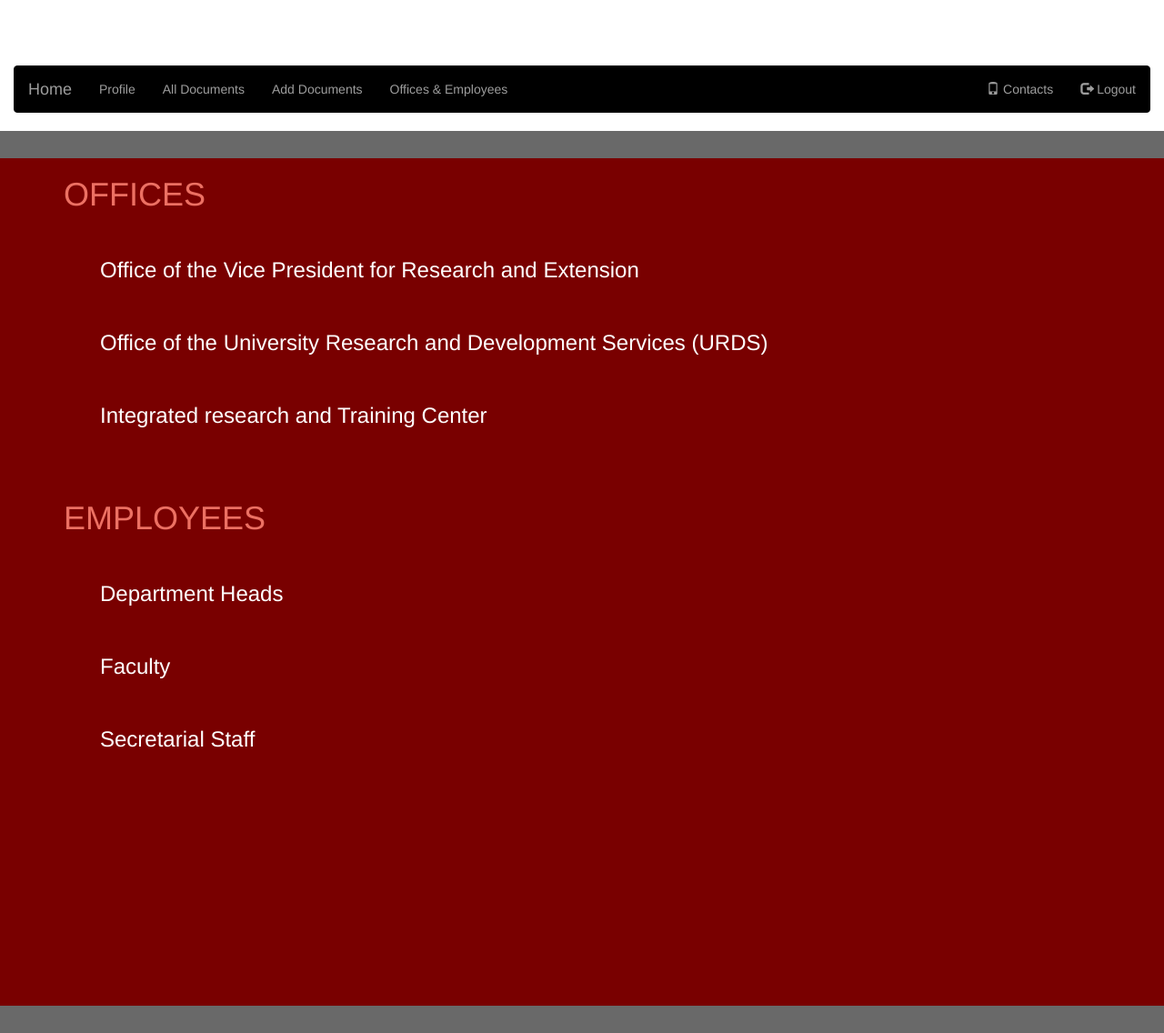
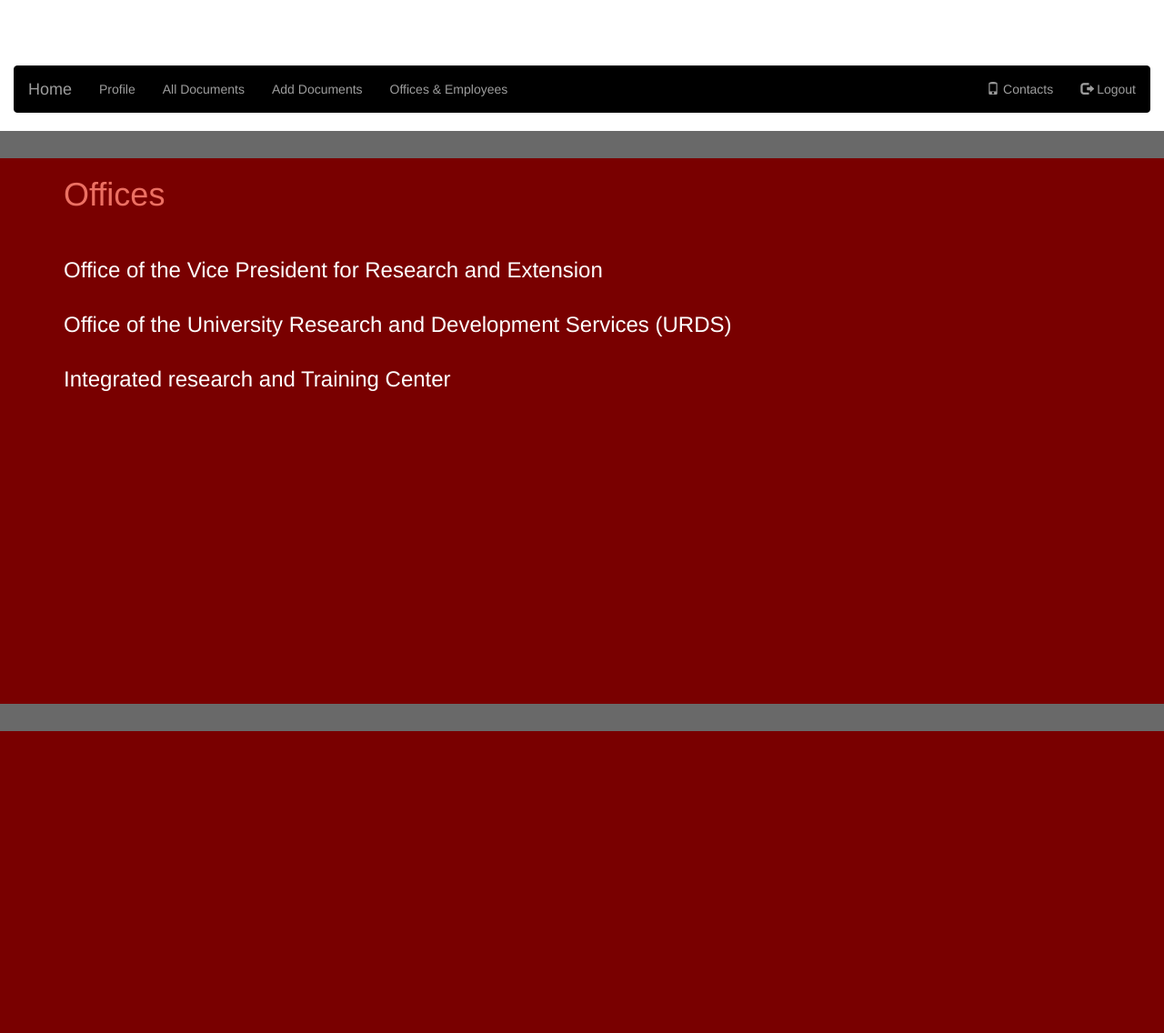
Before and after one commit to geisher09/Document-Tracking-System, a CodeIgniter app: page /database/index.php/home/offices in a window 1280 px wide. Shown: the part 158-1294 px from the top of the page at 91% size. After the commit the page ends 962 px from the top, so only its background shows below. Run offline with CodeIgniter, Linux system fonts and the light colour scheme; some libraries are stand-ins or nearby versions.

Commit message:
Revision of view for offices and dept and function for add dept

```diff
--- a/application/controllers/Home.php
+++ b/application/controllers/Home.php
@@ -66,6 +66,22 @@ class Home extends CI_Controller {
 		$this->load->view('footer');
 	}
 
+	public function dept(){
+		$header_data['title']="Departments";
+
+		$this->load->view('header',$header_data);
+		$this->load->view('departments');
+		$this->load->view('footer');
+	}
+
+	public function addDept(){
+	$header_data['title']="Add Department";
+
+	$this->load->view('header',$header_data);
+	$this->load->view('addDept');
+	$this->load->view('footer');
+	}
+
 	public function login(){
 		$header_data['title']="Login";
 		$this->load->view('login',$header_data);
@@ -103,8 +119,6 @@ class Home extends CI_Controller {
 				$this->load->view('footer');
 				echo "WAAAAAAAAAAAAAa";
         }
-
-
 	}
 
 	public function do_upload(){
@@ -120,6 +134,33 @@ class Home extends CI_Controller {
 		return redirect('home/add');
 	}
 
+	public function saveDept(){
+		$this->form_validation->set_rules('department_id', 'Department ID', 'required');
+	 	$this->form_validation->set_rules('department_desc', 'Department Name', 'required');
+  		$this->form_validation->set_error_delimiters('<div class="text-danger bg-danger">', '</div>');
+
+        if ($this->form_validation->run()){
+
+               	$data = $this->input->post();
+             	$this->load->model('dts_model');
+             	if ($this->dts_model->saveDepartment($data)){
+             		$this->session->set_flashdata('response', 'Saved Succesfully!');
+				 }
+				 else{
+             		$this->session->set_flashdata('response', 'Failed :(');
+				 }
+				 return redirect('home/addDept');
+
+        }
+        else{
+            	$header_data['title']="Add Documents";
+				$this->load->view('header',$header_data);
+				$this->load->view('addDept');
+				$this->load->view('footer');
+				echo "WAAAAAAAAAAAAAa";
+        }
+	}
+
 
 
 }
--- a/application/models/dts_model.php
+++ b/application/models/dts_model.php
@@ -23,6 +23,10 @@
 			return $this->db->insert('document', $data,$url);
 		}
 
+		public function saveDepartment($data){
+			return $this->db->insert('department', $data);
+		}
+
 
 	}
 
--- a/application/views/offices.php
+++ b/application/views/offices.php
@@ -1,45 +1,28 @@
 <!--border-->
-	<div class="row">
-		<div class=" col-md-12 col-sm-12 col-xs-12 border">
+<div class="row">
+	<div class=" col-md-12 col-sm-12 col-xs-12 border">
 
-		</div>
 	</div>
+</div>
 
-	<!--body-->
-	<div class="row" onload="setup()">
-		<div class=" col-lg-12 col-lg-12 col-lg-12 body " >
+<!--body-->
+<div class="row">
+	<div class=" col-md-12 col-sm-12 col-xs-12 body">
 		<div class="container">
 			<div class="h">
-			<h1>OFFICES</h1><br>
+			<h1>Offices</h1><br>
+				<h3><a href="<?php echo site_url('Home/dept'); ?>" class="o"> Office of the Vice President for Research and Extension </a></h3> <br><br>
+				<h3><a href="#" class="o"> Office of the University Research and Development Services (URDS) </a></h3> <br><br>
+				<h3><a href="#" class="o"> Integrated research and Training Center </a></h3> <br><br>
 
-					<ul><h3><a href="#" class="o"> Office of the Vice President for Research and Extension </a></h3></ul> <br><br><br>
-					<ul><h3><a href="#" class="o"> Office of the University Research and Development Services (URDS) </a></h3></ul> <br><br><br>
-					<ul><h3><a href="#" class="o"> Integrated research and Training Center </a></h3></ul> <br>
-					</div>
+		   </div>
+	   </div>
+	</div>
+</div>
 
-		</div>
-		<br><br><br>
-		<div class="row" onload="setup()">
-	<div class=" col-lg-12 col-lg-12 col-lg-12 body " >
-		<div class="container">
-			<div class="h">
-			<h1>EMPLOYEES</h1><br>
+<!--border-->
+<div class="row">
+	<div class=" col-md-12 col-sm-12 col-xs-12 border">
 
-					<ul><h3><a href="#" class="o"> Department Heads </a></h3></ul> <br><br><br>
-					<ul><h3><a href="#" class="o"> Faculty </a></h3></ul> <br><br><br>
-					<ul><h3><a href="#" class="o"> Secretarial Staff </a></h3></ul> <br>
-					</div>
-
-		</div>
-	<!--border-->
-	<div class="row">
-	<br><br><br><br><br><br><br><br><br><br><br><br><br><br>
-		<div class=" col-md-12 col-sm-12 col-xs-12 border">
-
-		</div>
 	</div>
-
 </div>
-</div>
-</div>
-</div>
--- a/assets/css/modi.css
+++ b/assets/css/modi.css
@@ -101,3 +101,12 @@ li:hover {
 	color: white;
 	float: left;
 }
+
+.o:hover {
+	color: #696969;
+	text-decoration: none;
+}
+
+#adept {
+	float: right;
+}
```
Also changed, not shown: application/views/addDept.php (added, +64 -0 lines), application/views/departments.php (added, +45 -0 lines).
